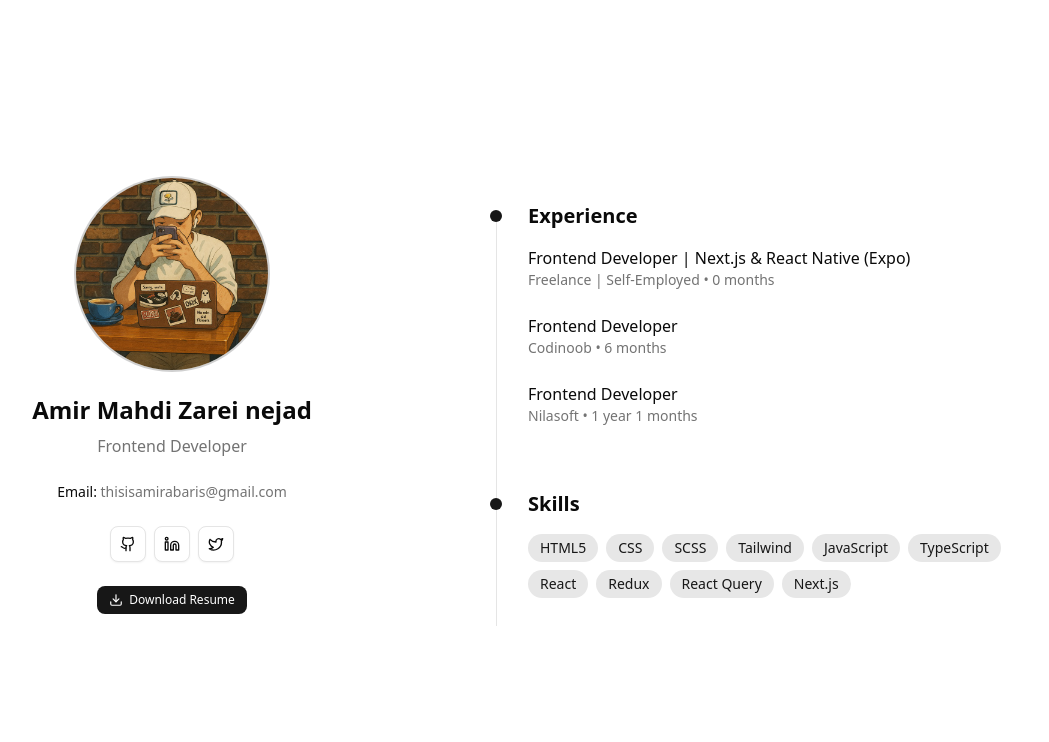
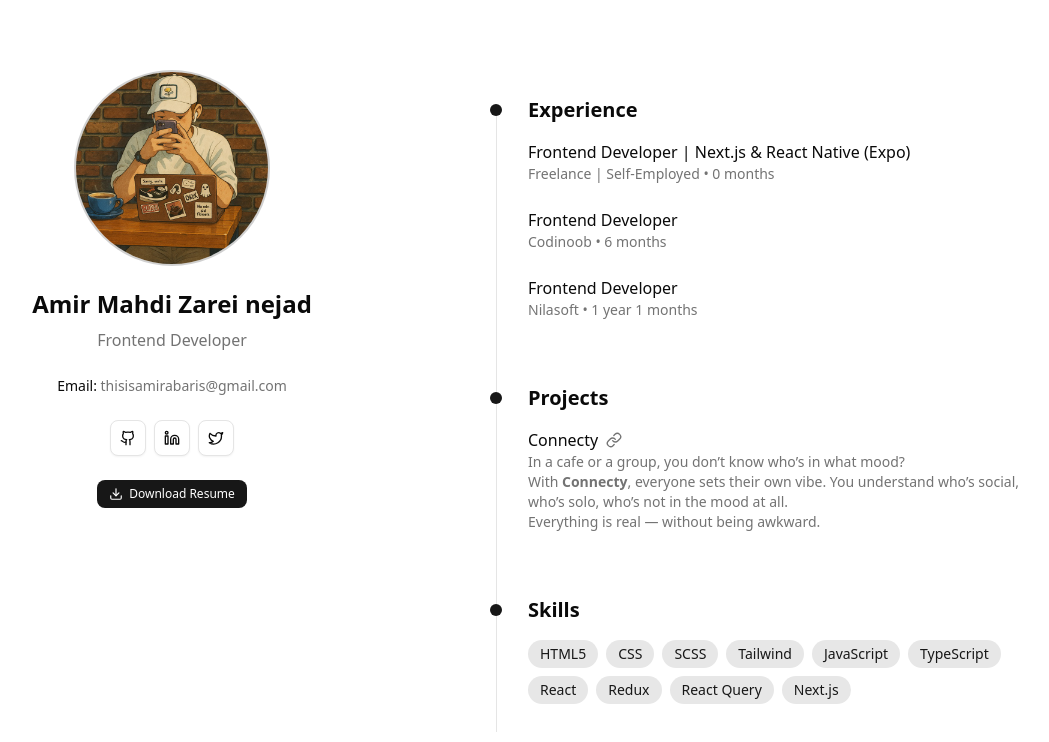
Before and after one commit to AmirAbaris/amir-abaris, a Next.js app: page / in a window 1280 px wide. Shown: the top 742 px of the page, without its empty margins (168-1217 px from the left). Built offline with nearby package versions, Linux system fonts and the light colour scheme.

Commit message:
refactor: clean up projects section by removing commented-out code

```diff
--- a/app/page.tsx
+++ b/app/page.tsx
@@ -122,7 +122,7 @@ export default function Home() {
           </div>
 
           {/* Projects Section */}
-          {/* <div className="relative pl-8 md:pl-8 pb-16">
+          <div className="relative pl-8 md:pl-8 pb-16">
             <div className="absolute left-4 md:left-0 w-3 h-3 -translate-x-1/2 rounded-full bg-primary top-2" />
             <h2 className="text-xl font-semibold mb-4">Projects</h2>
             <div className="space-y-6 text-muted-foreground">
@@ -151,46 +151,8 @@ export default function Home() {
                   </p>
                 </Link>
               </div>
-              <div>
-                <Link
-                  href="https://didamet.vercel.app/"
-                  target="_blank"
-                  rel="noopener noreferrer"
-                  className="group"
-                >
-                  <div className="flex gap-2 items-center hover:underline hover:text-primary transition-colors">
-                    <h3 className="text-foreground font-medium group-hover:text-primary transition-colors">
-                      Didamet
-                    </h3>
-                    <LinkIcon className="h-4 w-4" />
-                  </div>
-                  <p className="text-sm">
-                    No more guessing games. Know instantly when your friends are
-                    at the café. Simple, private, and battery-friendly.
-                  </p>
-                </Link>
-              </div>
-              <div>
-                <Link
-                  href="https://chakavaktravel.com"
-                  target="_blank"
-                  rel="noopener noreferrer"
-                  className="group"
-                >
-                  <div className="flex gap-2 items-center hover:underline hover:text-primary transition-colors">
-                    <h3 className="text-foreground font-medium group-hover:text-primary transition-colors">
-                      Chakavak Travel
-                    </h3>
-                    <LinkIcon className="h-4 w-4" />
-                  </div>
-                  <p className="text-sm">
-                    A comprehensive travel agency website offering tours and
-                    hotel bookings. Built with modern web technologies.
-                  </p>
-                </Link>
-              </div>
             </div>
-          </div> */}
+          </div>
 
           {/* Skills Section */}
           <div className="relative pl-8 md:pl-8">
```
